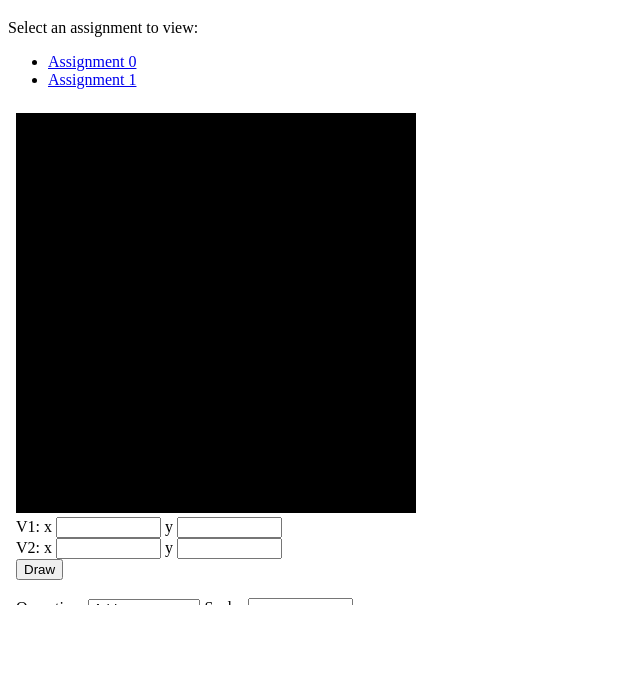
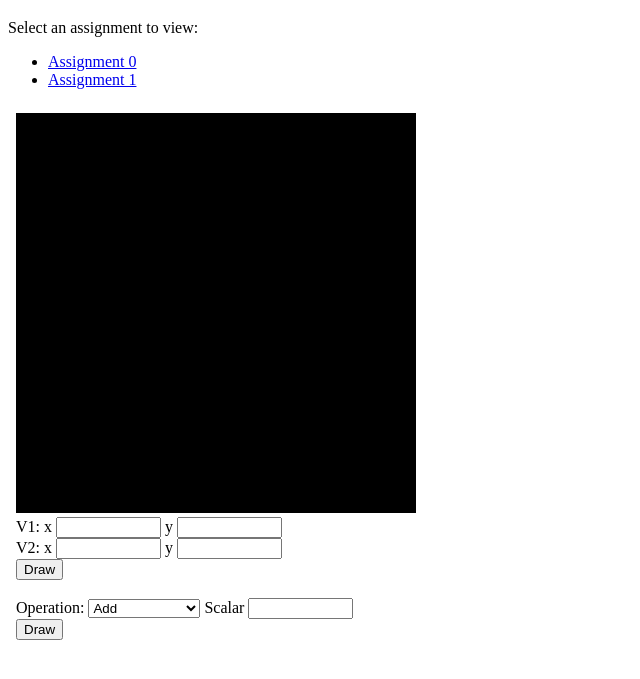
Before and after one commit to bperez1/CSE-160, a plain HTML site: page index.html in a window 1280 px wide. Shown: the part 61-740 px from the top of the page, without its empty margins (0-640 px from the left). Drawn offline with Linux system fonts and the light colour scheme.

Commit message:
Update index.html

```diff
--- a/index.html
+++ b/index.html
@@ -7,7 +7,7 @@
     <style>
         iframe {
             width: 100%;
-            height: 500px; /* Adjust height as necessary */
+            height: 800px; /* Adjust height as necessary */
             border: none;  /* Removes the default iframe border */
         }
     </style>
```
